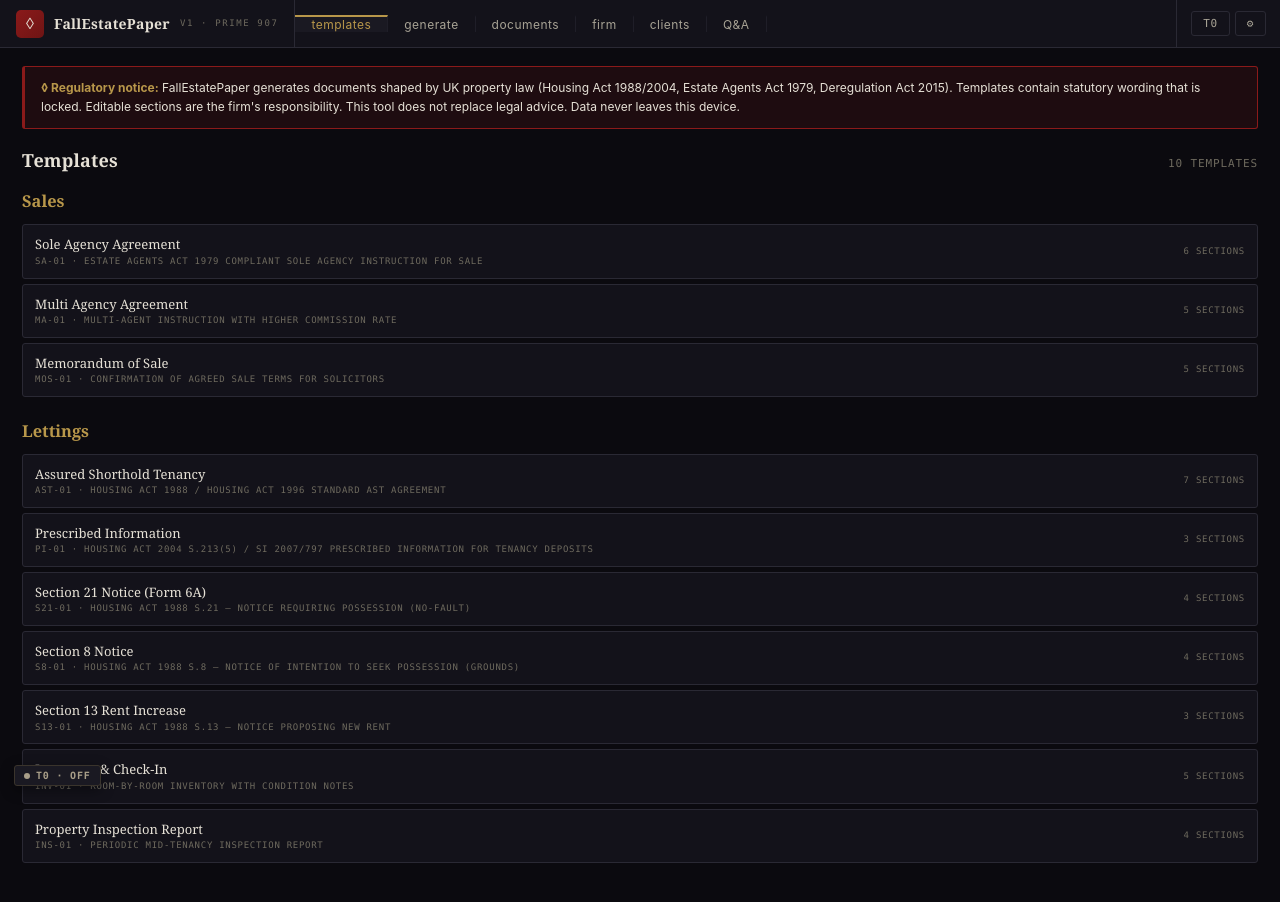
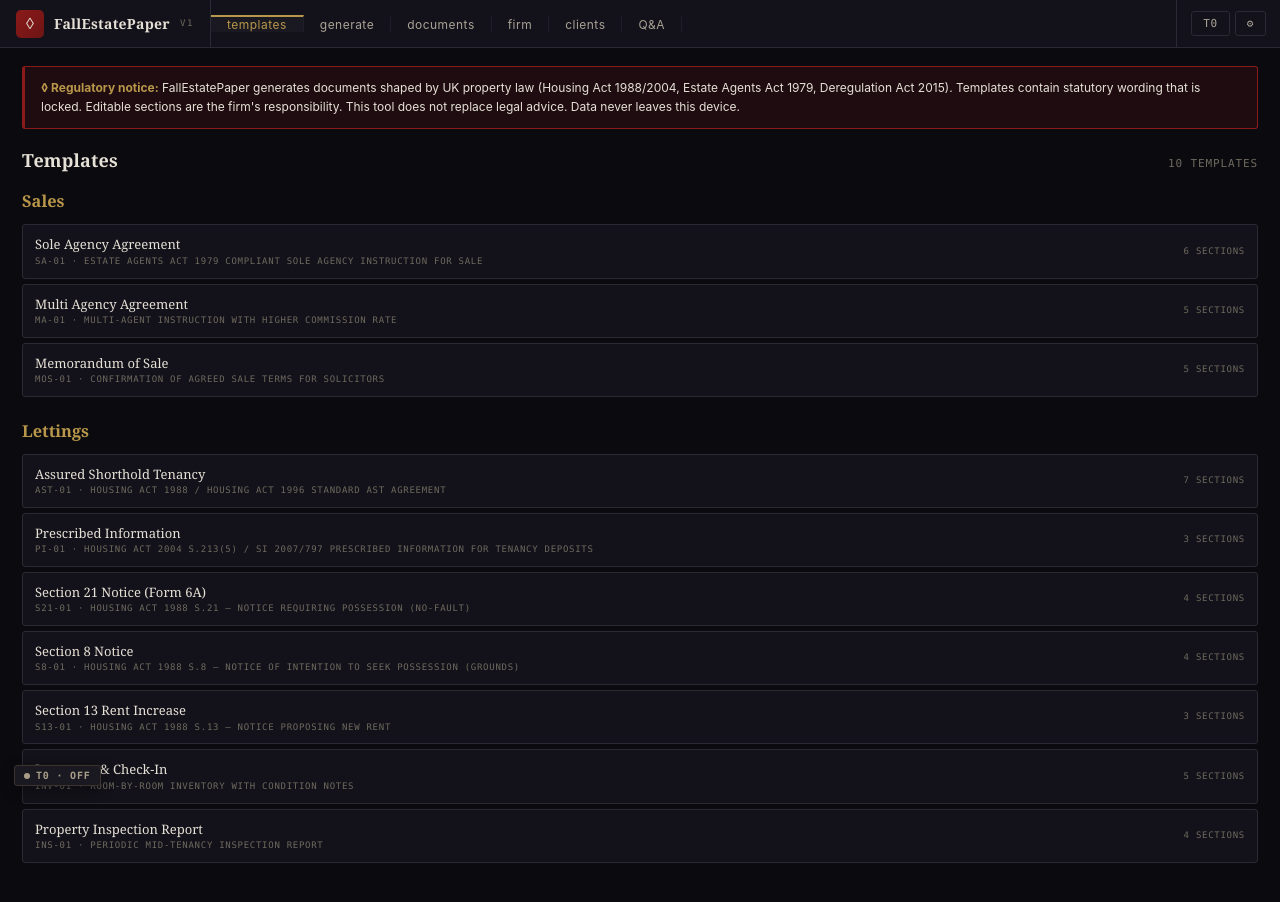
Before and after one commit to sjgant80-hub/fallestatepaper, a plain HTML site: page index.html in a window 1280 px wide. Drawn offline with Linux system fonts and the light colour scheme.

Commit message:
Plain words in public text: the internal seal and tags out
Removes the internal diamond-kappa seal and its "prime N" / phi tags from README,
llms.txt and page prose (and from Fall Kit v1.2.0's footer, which the current kit
already prints without it). Lines left empty by the removal are dropped rather than
left as stray markup. Where the seal is data (a form default, a JSON or spec example)
it is left as it was. Code and kernel blocks are untouched.

Co-Authored-By: Claude Opus 5.5 <noreply@anthropic.com>

```diff
--- a/index.html
+++ b/index.html
@@ -1188,7 +1188,7 @@ td.r{text-align:right;font-family:var(--mono)}
     <div>
       <div class="name" id="brandName">FallEstatePaper</div>
     </div>
-    <div class="seal">v1 · prime 907</div>
+    <div class="seal">v1</div>
   </div>
   <nav class="tabs" id="tabNav"></nav>
   <div class="tools-r">
```
Also changed, not shown: 1 other file.
